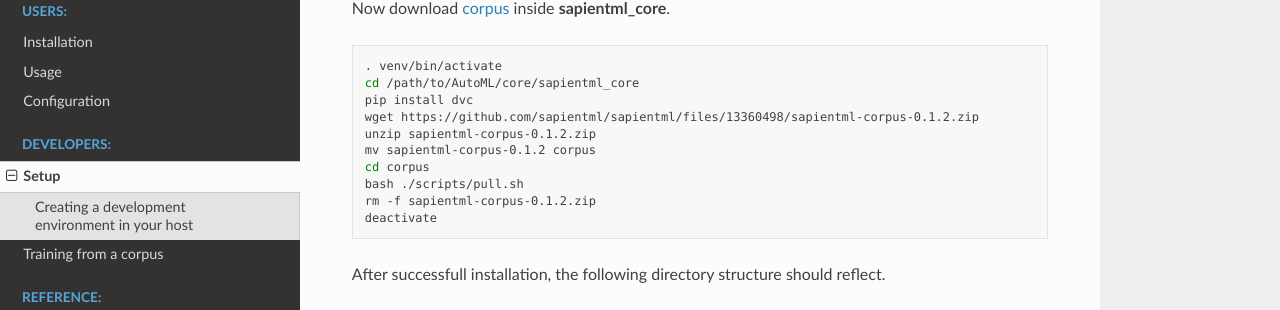
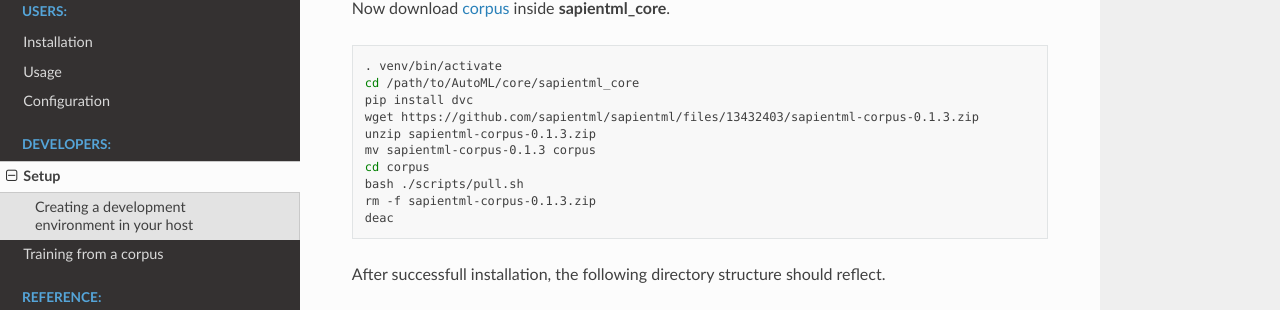
Before and after one commit to sapientml/docs, a Sphinx documentation site: the page built from docs/dev/setup.rst, in a window 1280 px wide and 900 px high, scrolled down 880 px. Shown: the part 172-482 px from the top of the window. Built offline with Sphinx 7.4.7 and the Read the Docs theme 2.0.0, drawn with Linux system fonts in a browser that asks for light colours.

Commit message:
docs: update corpus URL
Signed-off-by: Kosaku Kimura <kimura.kosaku@fujitsu.com>

```diff
--- a/docs/dev/setup.rst
+++ b/docs/dev/setup.rst
@@ -50,20 +50,20 @@
    pip install -e /path/to/AutoML/core
    deactivate
 
-Now download `corpus <https://github.com/sapientml/sapientml/files/13360498/sapientml-corpus-0.1.2.zip>`_ inside **sapientml_core**.
+Now download `corpus <https://github.com/sapientml/sapientml/files/13432403/sapientml-corpus-0.1.3.zip>`_ inside **sapientml_core**.
 
 .. code-block:: bash
 
    . venv/bin/activate
    cd /path/to/AutoML/core/sapientml_core
    pip install dvc
-   wget https://github.com/sapientml/sapientml/files/13360498/sapientml-corpus-0.1.2.zip
-   unzip sapientml-corpus-0.1.2.zip
-   mv sapientml-corpus-0.1.2 corpus
+   wget https://github.com/sapientml/sapientml/files/13432403/sapientml-corpus-0.1.3.zip
+   unzip sapientml-corpus-0.1.3.zip
+   mv sapientml-corpus-0.1.3 corpus
    cd corpus
    bash ./scripts/pull.sh
-   rm -f sapientml-corpus-0.1.2.zip
-   deactivate
+   rm -f sapientml-corpus-0.1.3.zip
+   deac
 
 After successfull installation, the following directory structure should reflect.
 
@@ -84,4 +84,4 @@
 
 .. _sapientml: https://github.com/sapientml/sapientml.git
 .. _core: https://github.com/sapientml/core.git
-.. _corpus: https://github.com/sapientml/docs/files/13290907/sapientml-corpus-0.1.1.zip
+.. _corpus: https://github.com/sapientml/sapientml/files/13432403/sapientml-corpus-0.1.3.zip
```
